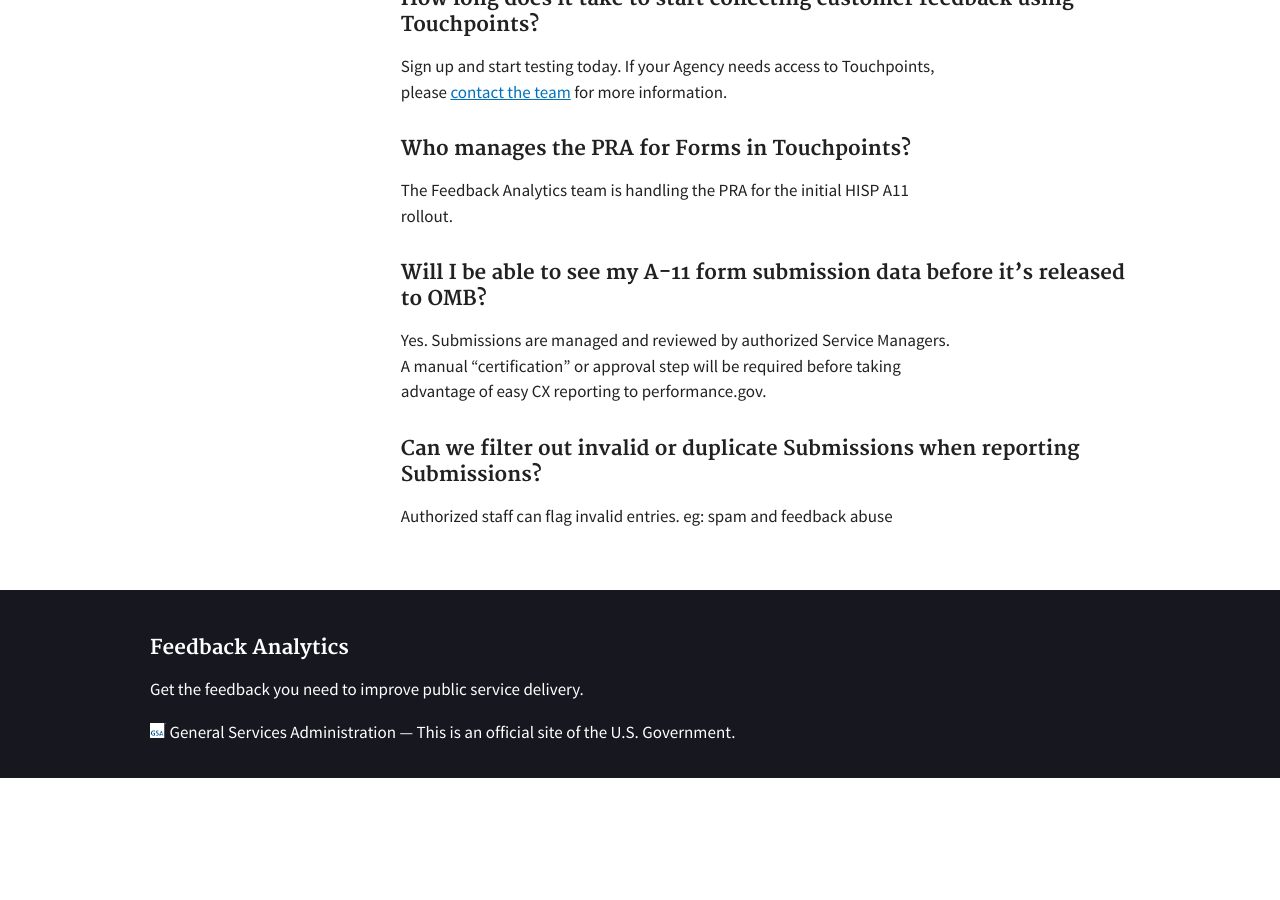
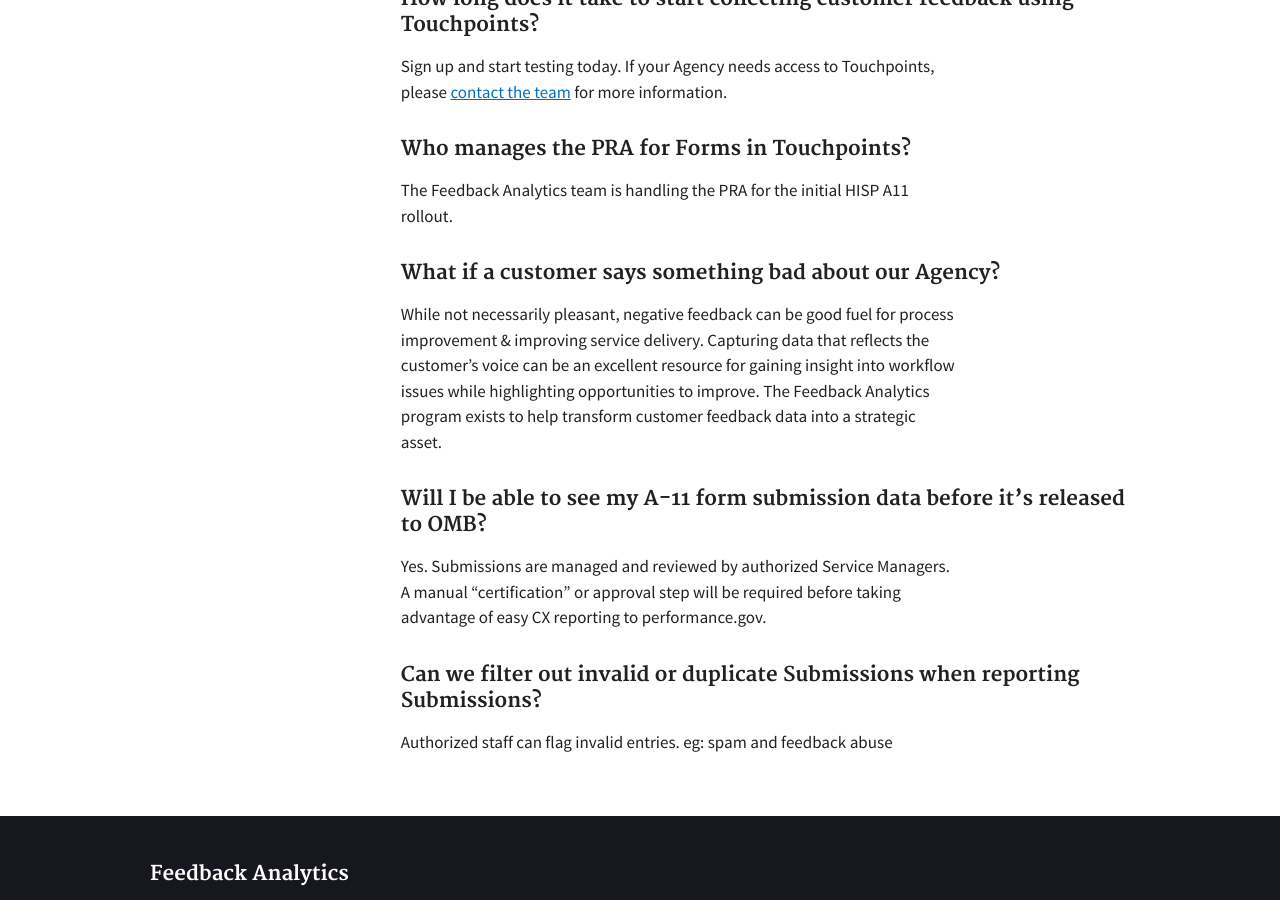
Before and after one commit to GSA/feedback.usa.gov, a Jekyll site: the page built from pages/faq.md, in a window 1280 px wide and 900 px high, scrolled down 2453 px. Built offline with Jekyll 4.4.1, drawn with Linux system fonts in a browser that asks for light colours; before the commit the page ends 3231 px from its top, so only the background shows below that.

Commit message:
add question

```diff
--- a/pages/faq.md
+++ b/pages/faq.md
@@ -99,6 +99,10 @@ If your Agency needs access to Touchpoints, please
 The Feedback Analytics team is handling the
 PRA for the initial HISP A11 rollout.
 
+### What if a customer says something bad about our Agency?
+
+While not necessarily pleasant, negative feedback can be good fuel for process improvement & improving service delivery. Capturing data that reflects the customer’s voice can be an excellent resource for gaining insight into workflow issues while highlighting opportunities to improve. The Feedback Analytics program exists to help transform customer feedback data into a strategic asset.
+
 ### Will I be able to see my A-11 form submission data before it’s released to OMB?
 
 Yes. Submissions are managed and reviewed by authorized Service Managers.
```
